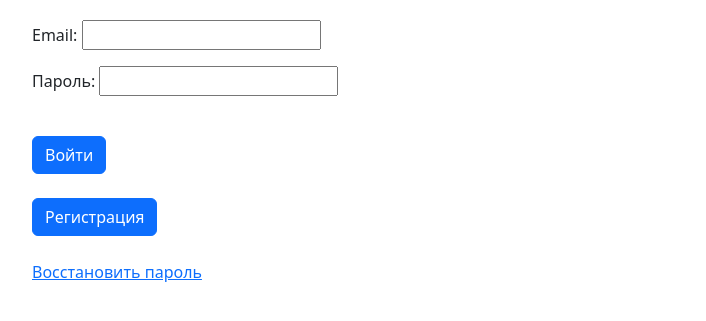
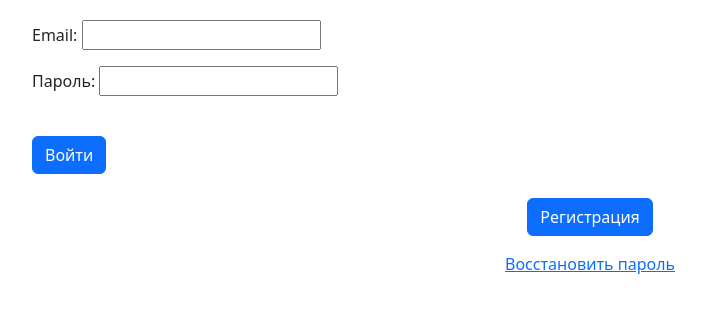
Before and after one commit to SuperZebrocat/NewsletterApp, a Django app: page /login/ in a window 1280 px wide. Shown: the part 146-467 px from the top of the page, without its empty margins (50-756 px from the left). Run offline with Django 5.2, Linux system fonts and the light colour scheme; some libraries are stand-ins or nearby versions.

Commit message:
Template for login updated

```diff
--- a/users/templates/users/login.html
+++ b/users/templates/users/login.html
@@ -6,10 +6,12 @@
 
 {% include 'users/includes/inc_login_form.html' %}
 
-<div class="container mt-4" style="margin: 0; padding: 0;">
-    <a href="{% url 'users:register' %}" class="btn btn-primary">Регистрация</a>
-</div>
+    <div class="container mt-2 d-flex justify-content-center align-items-center" style="margin: 0; padding: 0;">
+        <a href="{% url 'users:register' %}" class="btn btn-primary">Регистрация</a>
+    </div>
 
-<a href="{% url 'users:password_reset' %}" class="mt-4 d-block">Восстановить пароль</a>
+    <div class="container mt-2 d-flex justify-content-center align-items-center" style="margin: 0; padding: 0;">
+        <a href="{% url 'users:password_reset' %}" class="mt-2 d-block">Восстановить пароль</a>
+    </div>
 
 {% endblock %}
```
